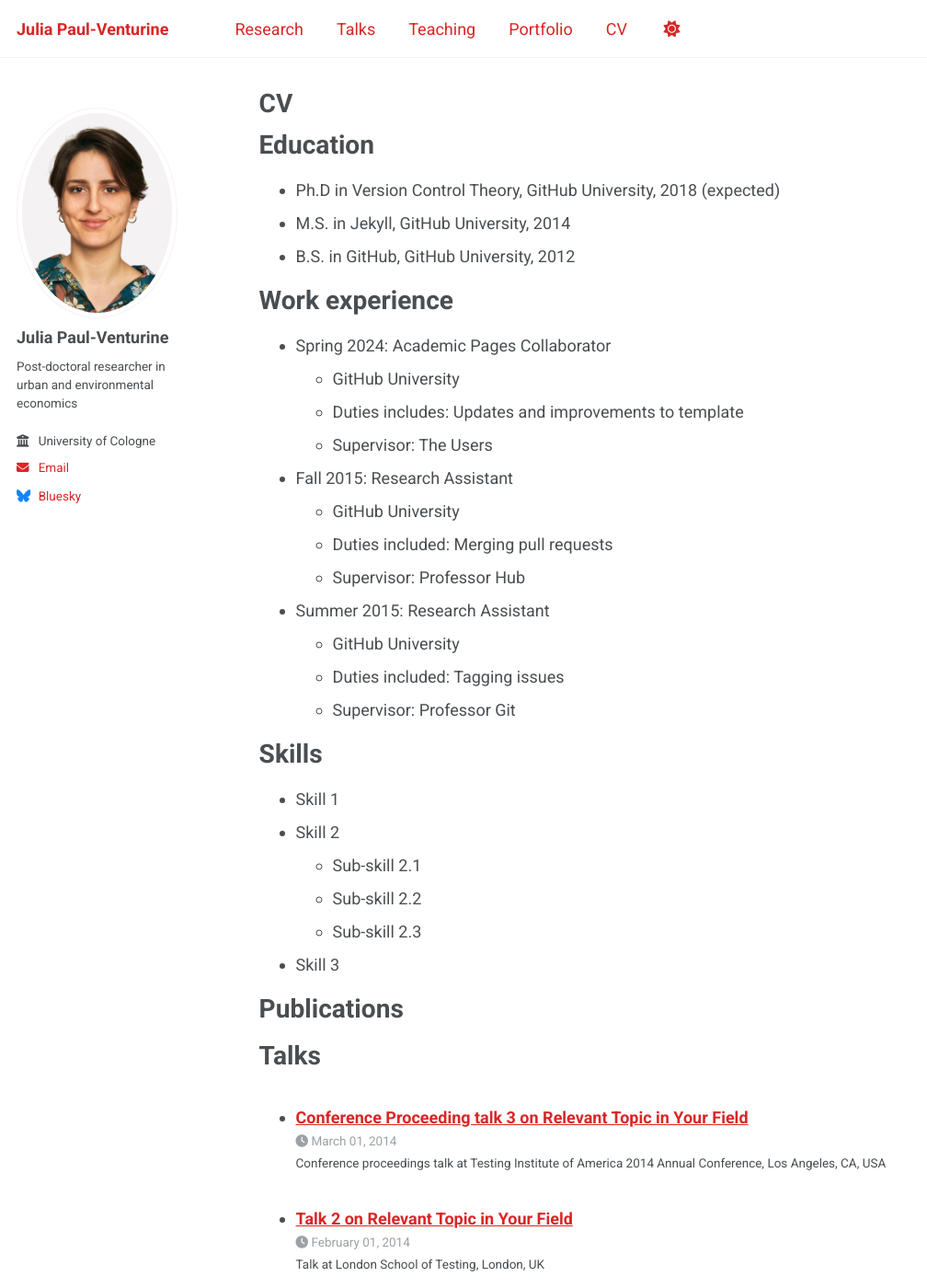
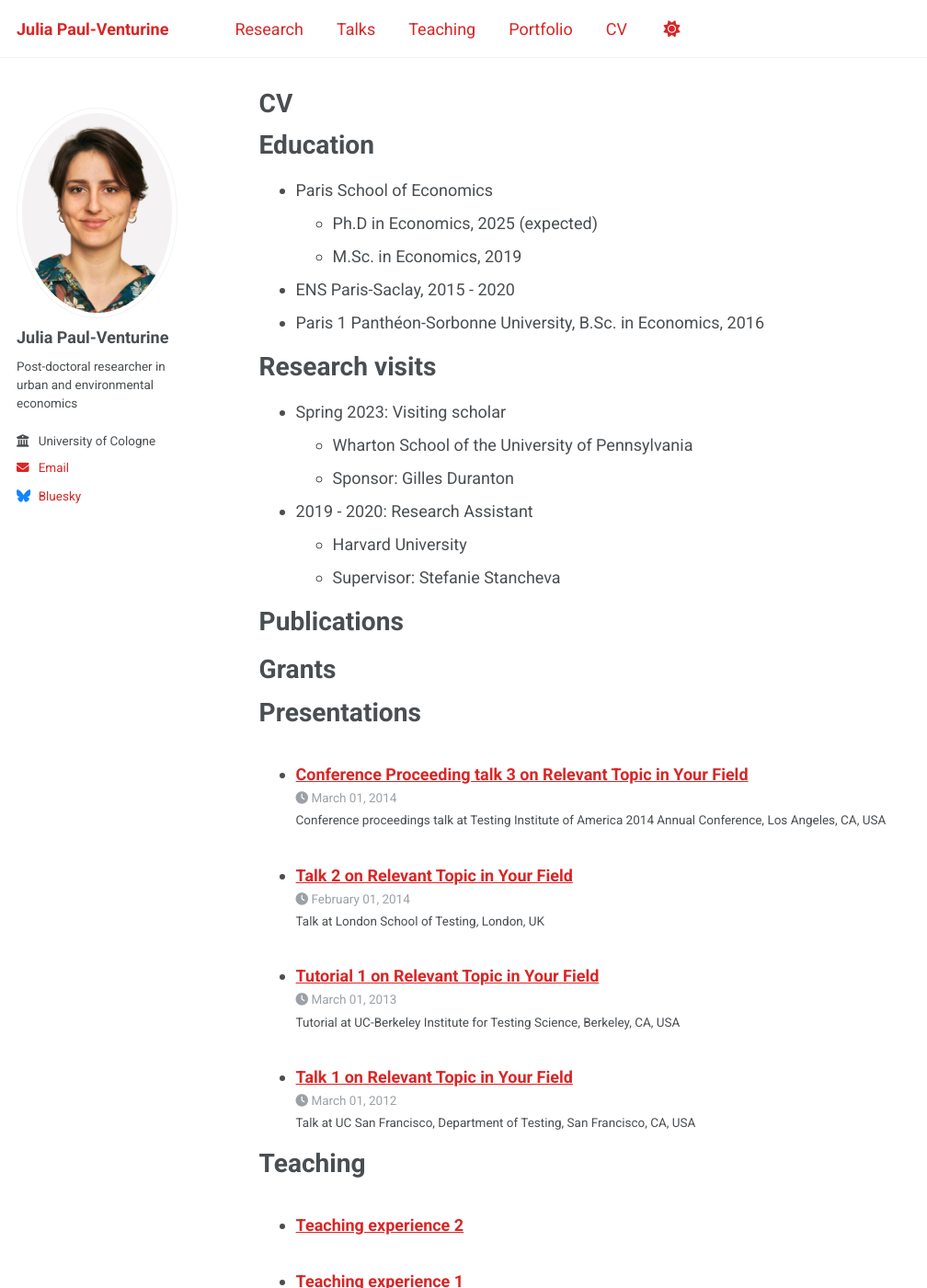
Before and after one commit to julia-paulventurine/julia-paulventurine.github.io, a Jekyll site: the page built from _pages/cv.md, in a window 1280 px wide and 1400 px high. Shown: the whole window at 92% size, without its empty margins (0-1008 px from the left). Built offline with Jekyll 4.4.1, drawn with Linux system fonts in a browser that asks for light colours; a script that is not in the unit is left out; some of the changed text lies outside the part shown.

Commit message:
Update cv.md

```diff
--- a/_pages/cv.md
+++ b/_pages/cv.md
@@ -11,35 +11,22 @@ redirect_from:
 
 Education
 ======
-* Ph.D in Version Control Theory, GitHub University, 2018 (expected)
-* M.S. in Jekyll, GitHub University, 2014
-* B.S. in GitHub, GitHub University, 2012
+* Paris School of Economics
+  * Ph.D in Economics, 2025 (expected)
+  * M.Sc. in Economics, 2019
+* ENS Paris-Saclay, 2015 - 2020
+* Paris 1 Panthéon-Sorbonne University, B.Sc. in Economics, 2016
 
-Work experience
+Research visits
 ======
-* Spring 2024: Academic Pages Collaborator
-  * GitHub University
-  * Duties includes: Updates and improvements to template
-  * Supervisor: The Users
+* Spring 2023: Visiting scholar
+  * Wharton School of the University of Pennsylvania
+  * Sponsor: Gilles Duranton
 
-* Fall 2015: Research Assistant
-  * GitHub University
-  * Duties included: Merging pull requests
-  * Supervisor: Professor Hub
+* 2019 - 2020: Research Assistant
+  * Harvard University
+  * Supervisor: Stefanie Stancheva
 
-* Summer 2015: Research Assistant
-  * GitHub University
-  * Duties included: Tagging issues
-  * Supervisor: Professor Git
-
-Skills
-======
-* Skill 1
-* Skill 2
-  * Sub-skill 2.1
-  * Sub-skill 2.2
-  * Sub-skill 2.3
-* Skill 3
 
 Publications
 ======
@@ -47,7 +34,11 @@ Publications
     {% include archive-single-cv.html %}
   {% endfor %}</ul>
 
-Talks
+Grants
+======
+
+
+Presentations
 ======
   <ul>{% for post in site.talks reversed %}
     {% include archive-single-talk-cv.html  %}
@@ -61,4 +52,4 @@ Teaching
 
 Service and leadership
 ======
-* Currently signed in to 43 different slack teams
+* Representative for the PSE PhD students (2023-2025)
```
